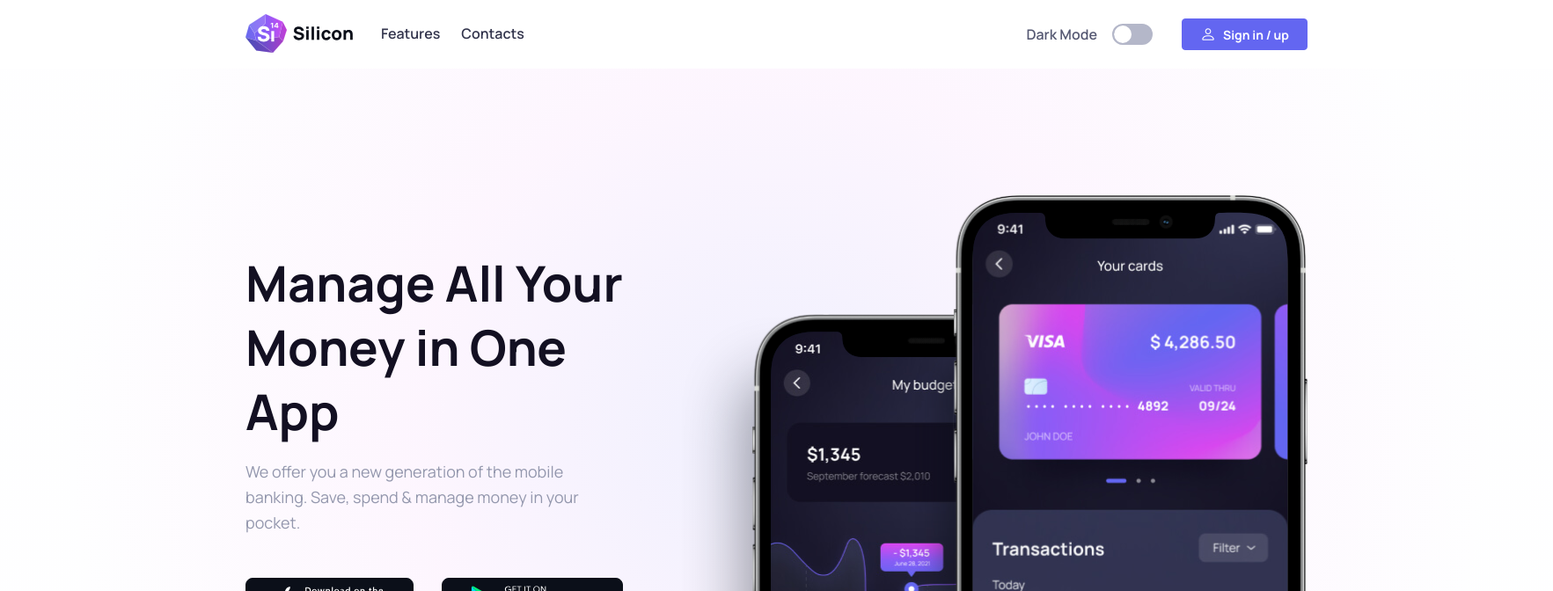
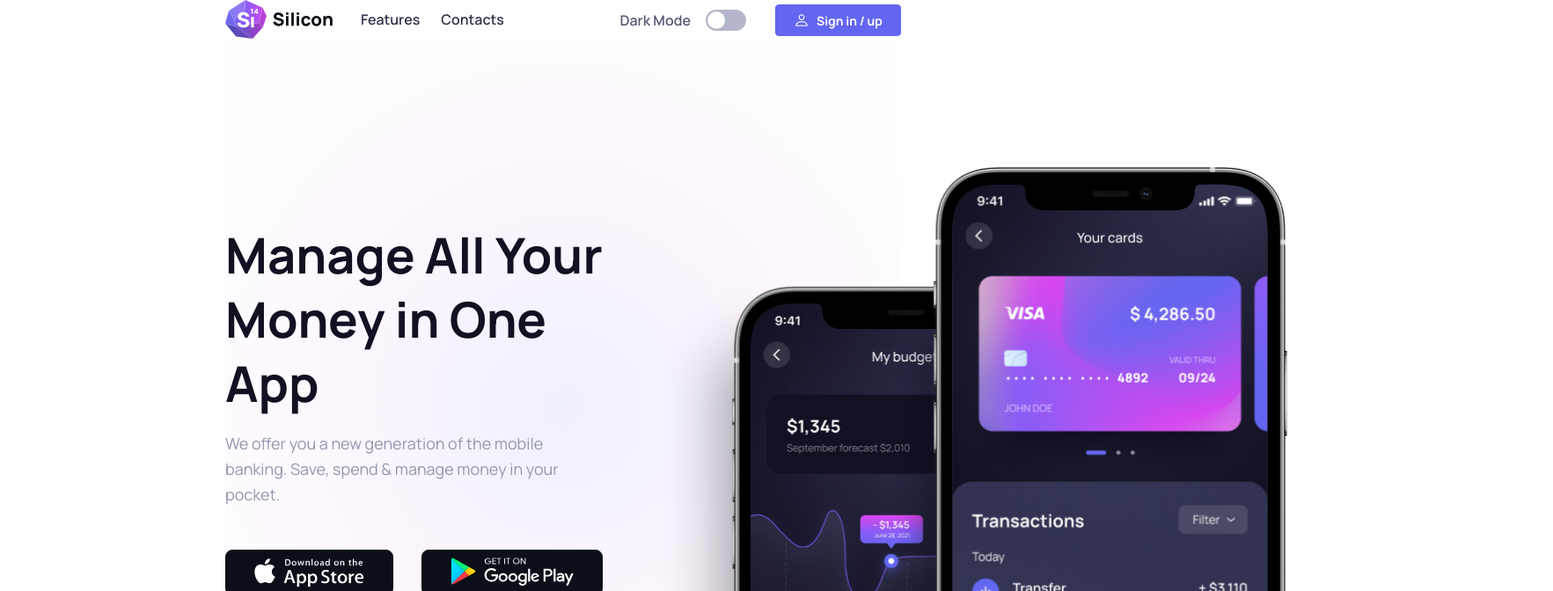
Before and after one commit to simonsteenstudentkyh/Silicon, a React (Vite) app: page / in a window 1280 px wide. Shown: the top 672 px of the page at 88% size, 1765 px wide, since content can reach past the window. Built offline with nearby package versions, Linux system fonts and the light colour scheme; no server answers; a web font is replaced by a local one.

Commit message:
Dynamic page width for devices

```diff
--- a/src/index.css
+++ b/src/index.css
@@ -14,28 +14,43 @@
 }
 
 body {
-    margin: 0;
+    background-color: var(--background-color);
+
     display: grid;
     grid-template-rows: auto 1fr auto;
+
+    margin: 0;
     height: 100dvh;
-    background-color: var(--background-color);
 }
 
-header, footer, section
-{
-    box-sizing: border-box;
+header, footer, section {
+    position: relative;
+
+    &::before {
+        content: "";
+        position: absolute;
+        z-index: -1;
+
+        width: 100vw;
+        height: 100%;
+    }
 
     /* mobile */
-    padding: 1rem 0;
+    width: 100%;
 
     /* tablet */
-    @media screen and (min-width: 768px ) {
-        padding: 1rem calc(50vw - 361px);
+    @media (width >= 768px ) {
+        max-width: 768px;
+        margin: auto;
+        &::before {
+            left: 50%;
+            margin-left: -50vw;
+        }
     }
 
     /* desktop */
-    @media screen and (min-width: 1400px) {
-        padding: 1rem calc(50vw - 657px);
+    @media(width  >= 1400px) {
+        max-width: 1320px;
     }
 }
 
```
